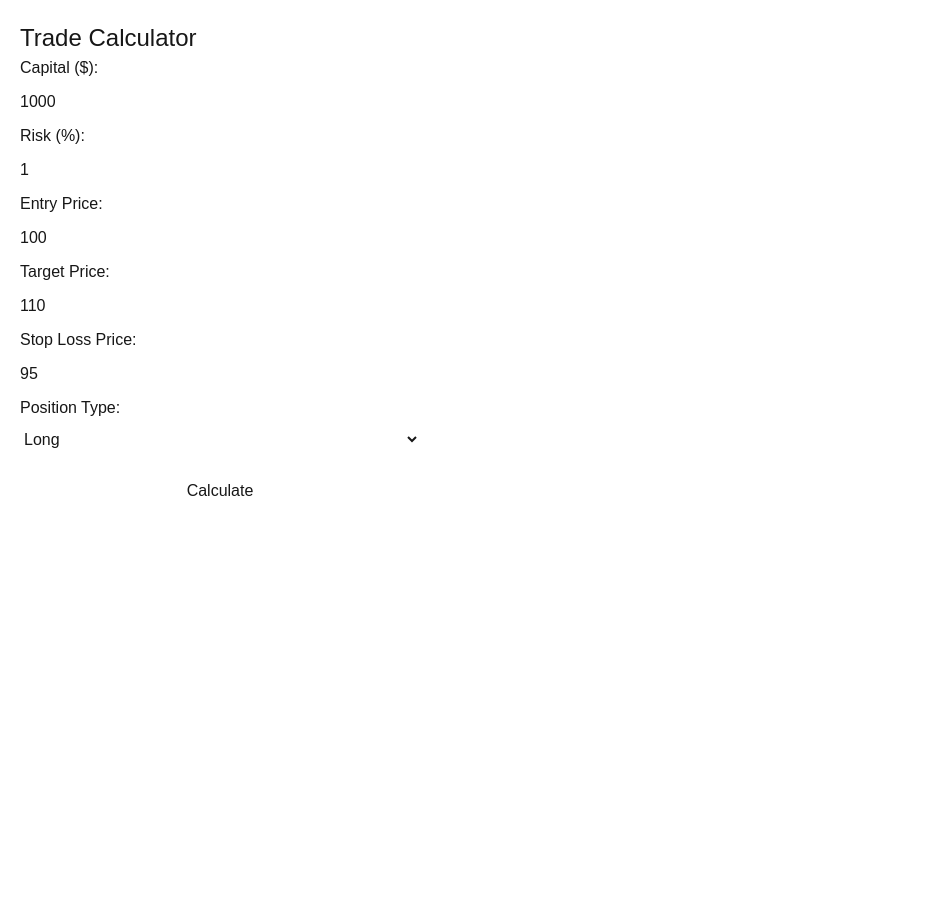
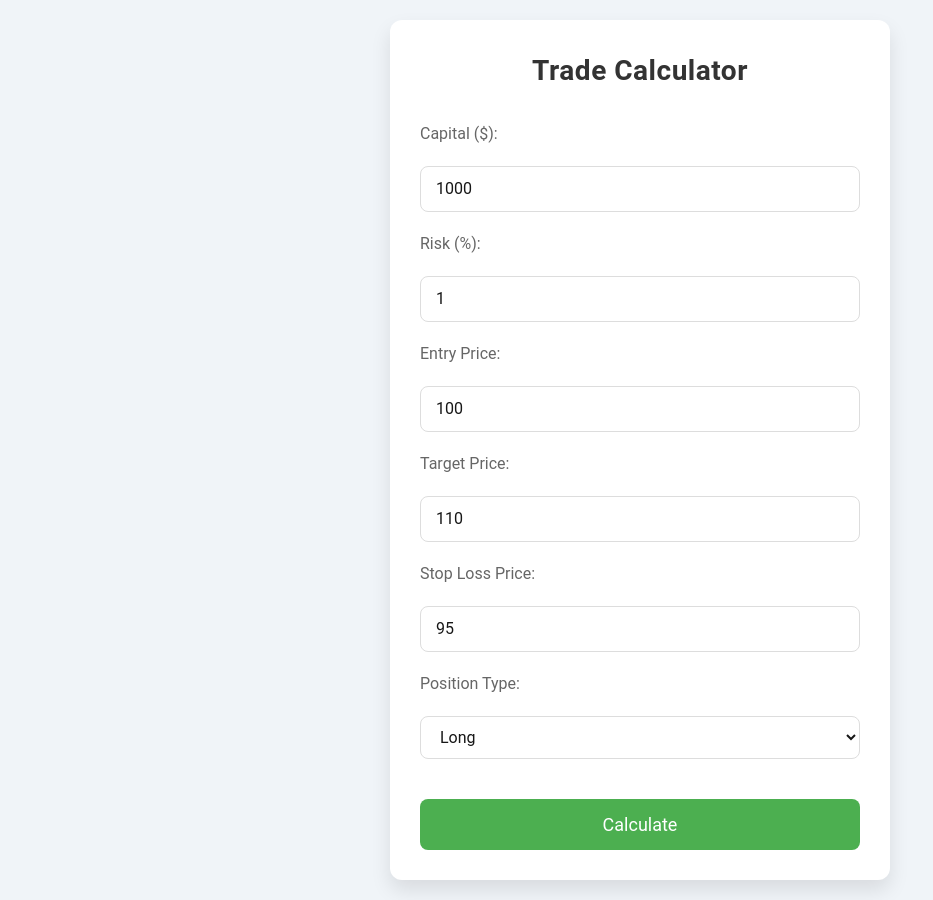
Before and after one commit to lem6z/trade-calculator, a Next.js app: page / in a window 1280 px wide. Shown: the whole page, without its empty margins (0-933 px from the left). Before the commit the page ends 800 px from the top, so only its background shows below. Built offline with nearby package versions, Linux system fonts and the light colour scheme.

Commit message:
fix: ajout correct de app/page.tsx

```diff
--- a/app/page.tsx
+++ b/app/page.tsx
@@ -40,41 +40,199 @@ export default function Home() {
   };
 
   return (
-    <main style={{ padding: 20, fontFamily: "Arial" }}>
-      <h1 style={{ fontSize: 24 }}>Trade Calculator</h1>
-      <div style={{ display: "flex", flexDirection: "column", gap: 10, maxWidth: 400 }}>
-        <label>Capital ($):</label>
-        <input type="number" value={capital} onChange={(e) => setCapital(Number(e.target.value))} />
+    <main
+      style={{
+        display: "flex",
+        justifyContent: "center",
+        alignItems: "center",
+        minHeight: "100vh",
+        backgroundColor: "#f0f4f8",
+        fontFamily: "'Roboto', sans-serif",
+        padding: 20,
+      }}
+    >
+      <div
+        style={{
+          maxWidth: 500,
+          width: "100%",
+          backgroundColor: "#ffffff",
+          borderRadius: 12,
+          padding: 30,
+          boxShadow: "0 10px 20px rgba(0, 0, 0, 0.1)",
+          transition: "all 0.3s ease-in-out",
+          transform: result ? "scale(1.05)" : "scale(1)",
+        }}
+      >
+        <h1
+          style={{
+            fontSize: 28,
+            textAlign: "center",
+            color: "#333",
+            marginBottom: 30,
+            fontWeight: "bold",
+            letterSpacing: "0.5px",
+          }}
+        >
+          Trade Calculator
+        </h1>
 
-        <label>Risk (%):</label>
-        <input type="number" value={risk} onChange={(e) => setRisk(Number(e.target.value))} />
+        <div
+          style={{
+            display: "flex",
+            flexDirection: "column",
+            gap: 20,
+          }}
+        >
+          <label style={{ fontSize: 16, color: "#666" }}>Capital ($):</label>
+          <input
+            type="number"
+            value={capital}
+            onChange={(e) => setCapital(Number(e.target.value))}
+            style={{
+              padding: "10px 15px",
+              borderRadius: 8,
+              border: "1px solid #ddd",
+              fontSize: 16,
+              outline: "none",
+              transition: "border 0.3s ease-in-out",
+            }}
+            onFocus={(e) => e.target.style.border = "1px solid #4CAF50"}
+            onBlur={(e) => e.target.style.border = "1px solid #ddd"}
+          />
 
-        <label>Entry Price:</label>
-        <input type="number" value={entryPrice} onChange={(e) => setEntryPrice(Number(e.target.value))} />
+          <label style={{ fontSize: 16, color: "#666" }}>Risk (%):</label>
+          <input
+            type="number"
+            value={risk}
+            onChange={(e) => setRisk(Number(e.target.value))}
+            style={{
+              padding: "10px 15px",
+              borderRadius: 8,
+              border: "1px solid #ddd",
+              fontSize: 16,
+              outline: "none",
+              transition: "border 0.3s ease-in-out",
+            }}
+            onFocus={(e) => e.target.style.border = "1px solid #4CAF50"}
+            onBlur={(e) => e.target.style.border = "1px solid #ddd"}
+          />
 
-        <label>Target Price:</label>
-        <input type="number" value={targetPrice} onChange={(e) => setTargetPrice(Number(e.target.value))} />
+          <label style={{ fontSize: 16, color: "#666" }}>Entry Price:</label>
+          <input
+            type="number"
+            value={entryPrice}
+            onChange={(e) => setEntryPrice(Number(e.target.value))}
+            style={{
+              padding: "10px 15px",
+              borderRadius: 8,
+              border: "1px solid #ddd",
+              fontSize: 16,
+              outline: "none",
+              transition: "border 0.3s ease-in-out",
+            }}
+            onFocus={(e) => e.target.style.border = "1px solid #4CAF50"}
+            onBlur={(e) => e.target.style.border = "1px solid #ddd"}
+          />
 
-        <label>Stop Loss Price:</label>
-        <input type="number" value={stopLossPrice} onChange={(e) => setStopLossPrice(Number(e.target.value))} />
+          <label style={{ fontSize: 16, color: "#666" }}>Target Price:</label>
+          <input
+            type="number"
+            value={targetPrice}
+            onChange={(e) => setTargetPrice(Number(e.target.value))}
+            style={{
+              padding: "10px 15px",
+              borderRadius: 8,
+              border: "1px solid #ddd",
+              fontSize: 16,
+              outline: "none",
+              transition: "border 0.3s ease-in-out",
+            }}
+            onFocus={(e) => e.target.style.border = "1px solid #4CAF50"}
+            onBlur={(e) => e.target.style.border = "1px solid #ddd"}
+          />
 
-        <label>Position Type:</label>
-        <select value={positionType} onChange={(e) => setPositionType(e.target.value)}>
+          <label style={{ fontSize: 16, color: "#666" }}>Stop Loss Price:</label>
+          <input
+            type="number"
+            value={stopLossPrice}
+            onChange={(e) => setStopLossPrice(Number(e.target.value))}
+            style={{
+              padding: "10px 15px",
+              borderRadius: 8,
+              border: "1px solid #ddd",
+              fontSize: 16,
+              outline: "none",
+              transition: "border 0.3s ease-in-out",
+            }}
+            onFocus={(e) => e.target.style.border = "1px solid #4CAF50"}
+            onBlur={(e) => e.target.style.border = "1px solid #ddd"}
+          />
+
+          <label style={{ fontSize: 16, color: "#666" }}>Position Type:</label>
+          <select
+            value={positionType}
+            onChange={(e) => setPositionType(e.target.value)}
+            style={{
+              padding: "10px 15px",
+              borderRadius: 8,
+              border: "1px solid #ddd",
+              fontSize: 16,
+              outline: "none",
+              backgroundColor: "#fff",
+              transition: "border 0.3s ease-in-out",
+            }}
+          >
             <option value="long">Long</option>
             <option value="short">Short</option>
           </select>
 
-        <button onClick={calculate} style={{ marginTop: 10, padding: 10 }}>Calculate</button>
+          <button
+            onClick={calculate}
+            style={{
+              marginTop: 20,
+              padding: "12px 20px",
+              backgroundColor: "#4CAF50",
+              color: "#fff",
+              border: "none",
+              borderRadius: 8,
+              fontSize: 18,
+              cursor: "pointer",
+              transition: "all 0.3s ease-in-out",
+            }}
+            onMouseOver={(e) => e.currentTarget.style.backgroundColor = "#45a049"}
+            onMouseOut={(e) => e.currentTarget.style.backgroundColor = "#4CAF50"}
+          >
+            Calculate
+          </button>
 
           {result && (
-          <div style={{ marginTop: 20 }}>
-            <p>Risk Amount: ${result.riskAmount.toFixed(2)}</p>
-            <p>Position Size: {result.positionSize.toFixed(2)}</p>
-            <p>Position Value: ${result.positionValue.toFixed(2)}</p>
-            <p>PNL: ${result.pnl.toFixed(2)}</p>
-            <p>Leverage: x{result.leverage.toFixed(2)}</p>
+            <div
+              style={{
+                marginTop: 30,
+                padding: 20,
+                backgroundColor: "#f4f4f9",
+                borderRadius: 8,
+                boxShadow: "0 4px 8px rgba(0, 0, 0, 0.1)",
+              }}
+            >
+              <p style={{ color: "#333", fontSize: 16 }}>
+                <strong>Risk Amount:</strong> ${result.riskAmount.toFixed(2)}
+              </p>
+              <p style={{ color: "#333", fontSize: 16 }}>
+                <strong>Position Size:</strong> {result.positionSize.toFixed(2)}
+              </p>
+              <p style={{ color: "#333", fontSize: 16 }}>
+                <strong>Position Value:</strong> ${result.positionValue.toFixed(2)}
+              </p>
+              <p style={{ color: "#333", fontSize: 16 }}>
+                <strong>PNL:</strong> ${result.pnl.toFixed(2)}
+              </p>
+              <p style={{ color: "#333", fontSize: 16 }}>
+                <strong>Leverage:</strong> x{result.leverage.toFixed(2)}
+              </p>
             </div>
           )}
+        </div>
       </div>
     </main>
   );
```
Lines whose indentation alone changed are shown as unchanged.
